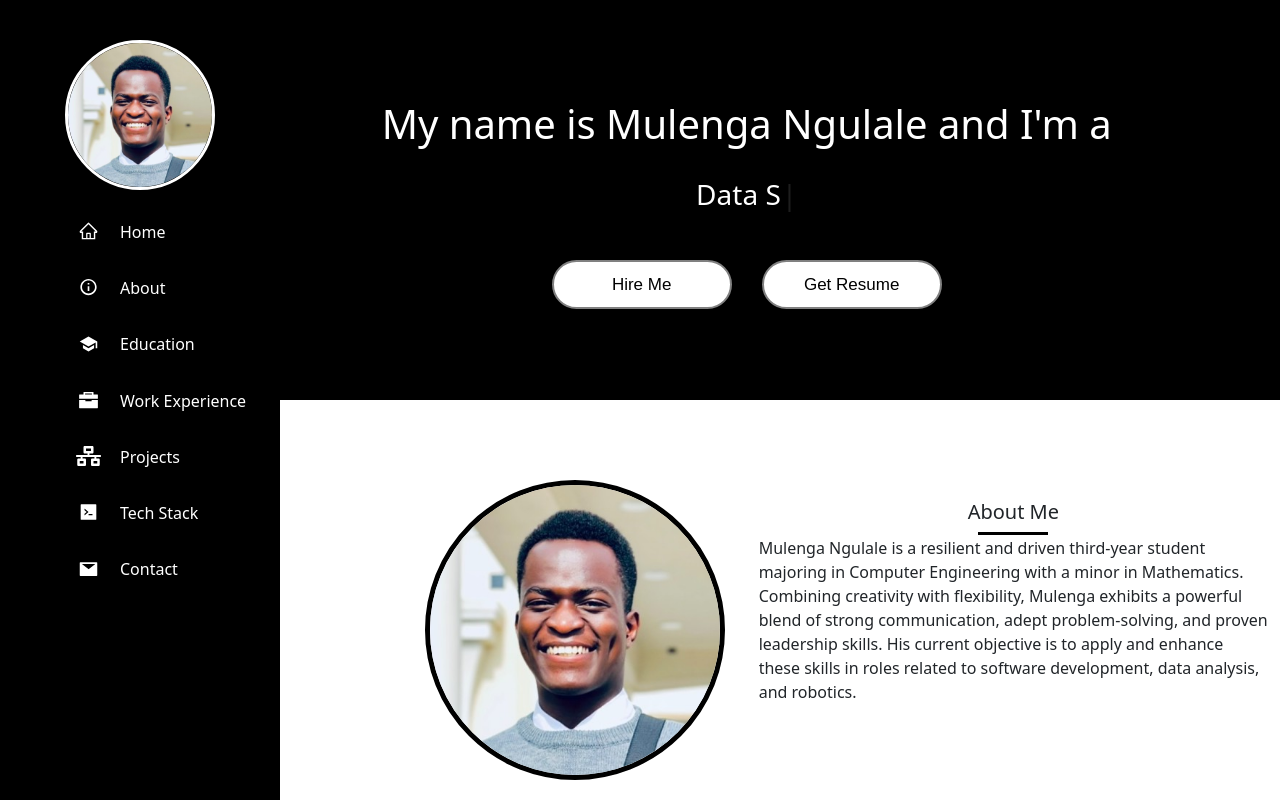
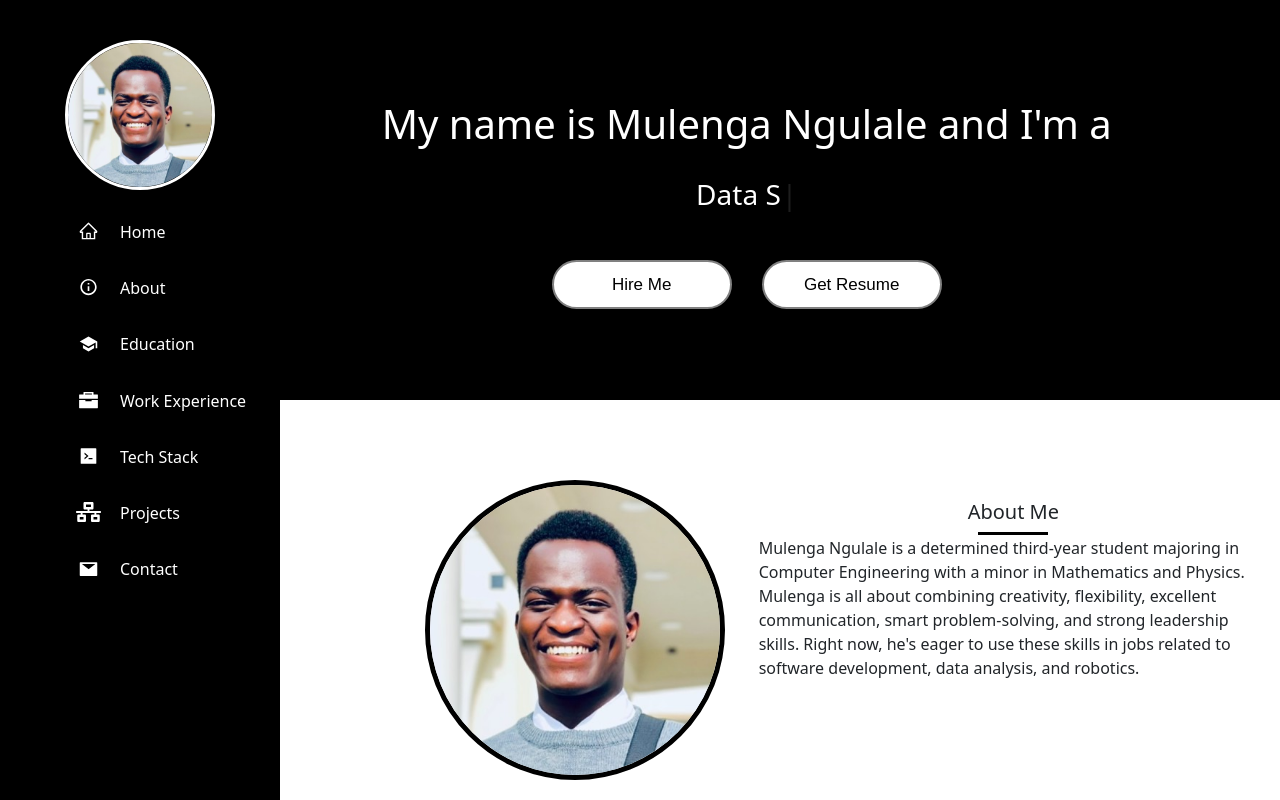
Before and after one commit to mulengangulale/My-Personal-Portfolio, a React (Create React App) app: page / in a window 1280 px wide. Shown: the top 800 px of the page. Built offline with nearby package versions, Linux system fonts and the light colour scheme.

Commit message:
Finished with about section. Fully edited

```diff
--- a/src/components/About/About.js
+++ b/src/components/About/About.js
@@ -19,10 +19,10 @@ function About(){
                                     <span className="line"></span>
                                 </div>
                                 <p>
-                                    Mulenga Ngulale is a resilient and driven third-year student majoring in Computer Engineering with a minor in Mathematics.
-                                    Combining creativity with flexibility, Mulenga exhibits a powerful blend of strong communication, adept problem-solving,
-                                    and proven leadership skills. His current objective is to apply and enhance these skills in roles related to software
-                                    development, data analysis, and robotics.
+                                    Mulenga Ngulale is a determined third-year student majoring in Computer Engineering with a
+                                    minor in Mathematics and Physics. Mulenga is all about combining creativity, flexibility, excellent
+                                    communication, smart problem-solving, and strong leadership skills. Right now, he's eager to
+                                    use these skills in jobs related to software development, data analysis, and robotics.
                                 </p>
                             </div>
 
--- a/src/components/Education/Education.js
+++ b/src/components/Education/Education.js
@@ -30,6 +30,7 @@ const Education = () => {
               <h6>Minor:  Math, Physics</h6>
               <h6>Presidential Scholar</h6>
               <h6>4x President's List</h6>
+              <h6>4.0 GPA</h6>
             </div>
           </div>
           <div className='col-xl-6 col-lg-6 col-md-6 col-sm-12'>
--- a/src/components/Sidebar/SidebarList.js
+++ b/src/components/Sidebar/SidebarList.js
@@ -39,13 +39,13 @@ function SidebarList({expandSidebar}) {
                         </Link>
                     </li>
                     <li className="nav-item">
-                        <Link to="projects" smooth={true}>
-                            <FaNetworkWired size={25} color="white"/> Projects
+                        <Link to="techstack" smooth={true}>
+                            <AiFillCode size={25} color="white"/> Tech Stack
                         </Link>
                     </li>
                     <li className="nav-item">
-                        <Link to="techstack" smooth={true}>
-                            <AiFillCode size={25} color="white"/> Tech Stack
+                        <Link to="projects" smooth={true}>
+                            <FaNetworkWired size={25} color="white"/> Projects
                         </Link>
                     </li>
                     {/* <li className="nav-item"> <PiArticleFill size={25} color="white"/> Blog Posts </li> */}
--- a/src/components/WorkExperience/WorkExperience.js
+++ b/src/components/WorkExperience/WorkExperience.js
@@ -119,7 +119,7 @@ const WorkExperience = () => {
               {item.des}
             </p>
           </VerticalTimelineElement>
-          ))};
+          ))}
 
         </VerticalTimeline>
     </div>
```
